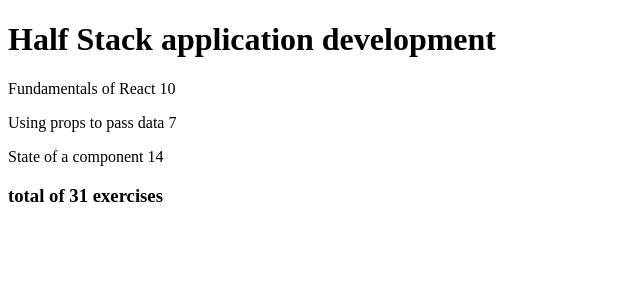
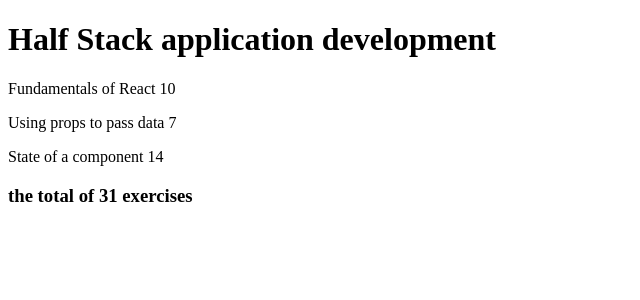
Before and after one commit to JoaDelVecchio/Full-Stack-Developer-Practice, a React (Vite) app in the folder part1/courseInfo/: page / in a window 1280 px wide. Shown: the top 300 px of the page, without its empty margins (0-640 px from the left). Built offline with nearby package versions, Linux system fonts and the light colour scheme.

Commit message:
Transform the Sum component into a function

```diff
--- a/part1/courseInfo/components/Content.jsx
+++ b/part1/courseInfo/components/Content.jsx
@@ -7,19 +7,14 @@
     </div>
   );
 };
-const Sum = ({ parts }) => (
-  <h3>
-    total of {parts.reduce((acum, part) => acum + part.exercises, 0)} exercises
-  </h3>
-);
-
 const Content = ({ parts }) => {
+  const sum = parts.reduce((acum, part) => acum + part.exercises, 0);
   return (
     <div>
       {parts.map((part) => (
         <Part key={part.id} part={part} />
       ))}
-      <Sum parts={parts} />
+      <h3>the total of {sum} exercises</h3>
     </div>
   );
 };
```
